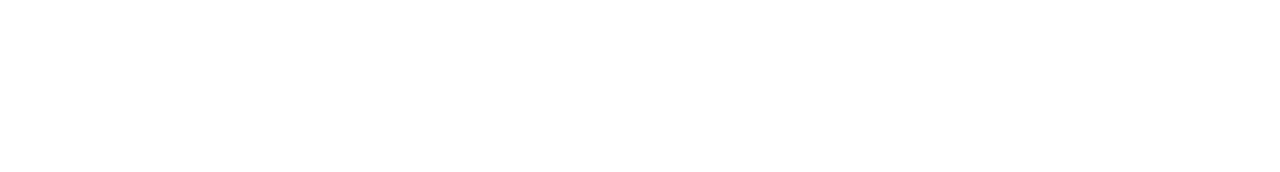
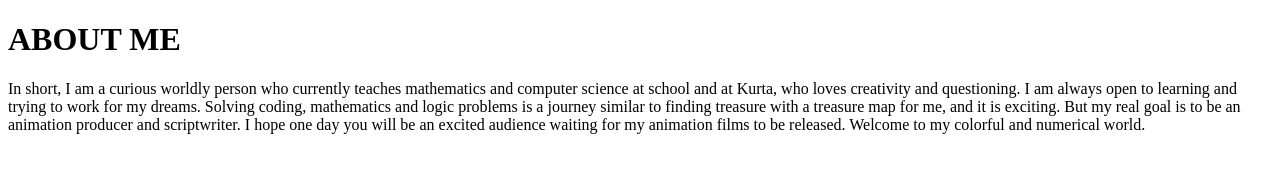
Before and after one commit to zarifus-cpu/html-portfolio, a plain HTML site: page project/about.html in a window 1280 px wide. Drawn offline with Linux system fonts and the light colour scheme.

Commit message:
Add files via upload

```diff
--- a/project/about.html
+++ b/project/about.html
@@ -4,3 +4,8 @@
         <meta charset="UTF-8">
         <title>Zarifa's Gallery</title>
     </head>
+    <body>
+        <h1>ABOUT ME</h1>
+        <p>In short, I am a curious worldly person who currently teaches mathematics and computer science at school and at Kurta, who loves creativity and questioning. I am always open to learning and trying to work for my dreams. Solving coding, mathematics and logic problems is a journey similar to finding treasure with a treasure map for me, and it is exciting. But my real goal is to be an animation producer and scriptwriter. I hope one day you will be an excited audience waiting for my animation films to be released. Welcome to my colorful and numerical world.</p>
+    </body>
+</html>
```
Also changed, not shown: project/contact.html (+1 -1 lines).
